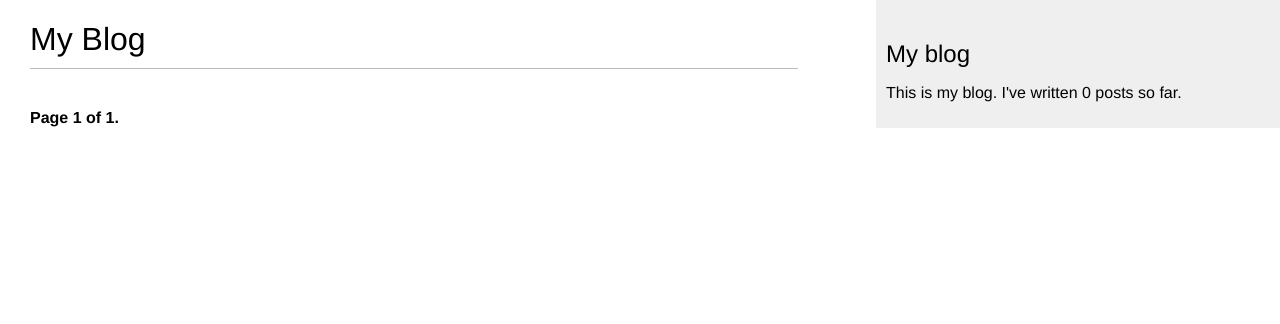
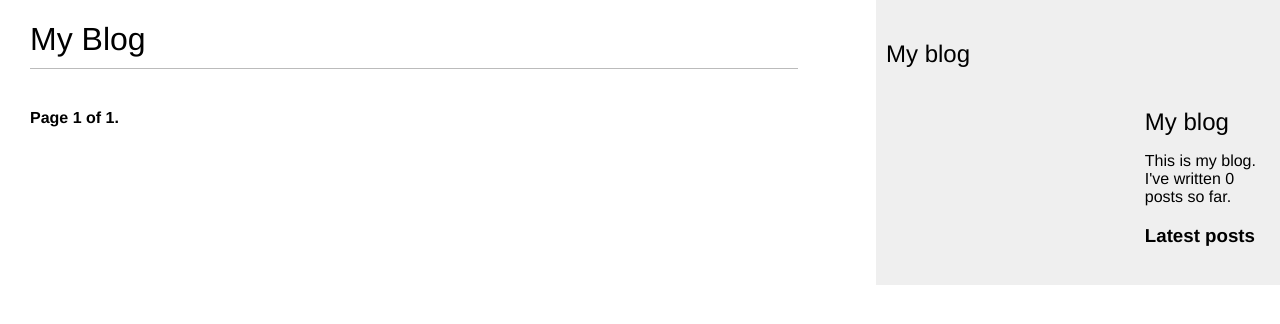
Before and after one commit to jibon969/django_core, a Django app: page /blog/ in a window 1280 px wide. Shown: the top 324 px of the page. Run offline with Django 3.2, Linux system fonts and the light colour scheme; data that the repository does not hold is empty.

Commit message:
added template tag

```diff
--- a/blog/templates/blog/base.html
+++ b/blog/templates/blog/base.html
@@ -13,7 +13,12 @@
 </div>
 <div id="sidebar">
     <h2>My blog</h2>
-    <p>This is my blog. I've written {% total_posts %} posts so far.</p>
+    <div id="sidebar">
+        <h2>My blog</h2>
+        <p>This is my blog. I've written {% total_posts %} posts so far.</p>
+        <h3>Latest posts</h3>
+        {% show_latest_posts 3 %}
+    </div>
 </div>
 </body>
 </html>
--- a/blog/templates/blog/post/latest_posts.html
+++ b/blog/templates/blog/post/latest_posts.html
@@ -1,10 +1,8 @@
-<!DOCTYPE html>
-<html lang="en">
-<head>
-    <meta charset="UTF-8">
-    <title>Title</title>
-</head>
-<body>
 
-</body>
-</html>
+<ul>
+    {% for post in latest_posts %}
+        <li>
+            <a href="{{ post.get_absolute_url }}">{{ post.title }}</a>
+        </li>
+    {% endfor %}
+</ul>
```
